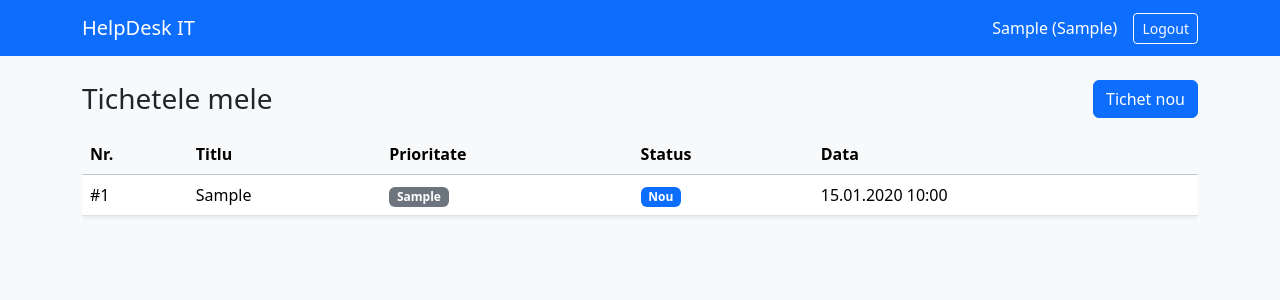
After one commit to vaduvalex17/HelpDesk-proiect, a Flask app: page /tickets in a window 1280 px wide. The commit adds this page. Shown: the top 300 px of the page. Run offline with Flask 3, Linux system fonts and the light colour scheme; a user stored in the database is signed in; tables that the repository leaves empty hold one stand-in row (values such as "Sample post").

Commit message:
feat: lista tichete (#18)

```diff
--- a/app/__init__.py
+++ b/app/__init__.py
@@ -2,7 +2,7 @@
 
 import os
 
-from flask import Flask, render_template
+from flask import Flask, redirect, url_for
 from flask_login import login_required
 
 from . import models  # noqa: F401  (înregistrează modelele)
@@ -37,6 +37,6 @@ def create_app(config=None):
     @app.route("/")
     @login_required
     def index():
-        return render_template("index.html")
+        return redirect(url_for("tickets.lista"))
 
     return app
--- /dev/null
+++ b/app/templates/_macros.html
@@ -0,0 +1,9 @@
+{% macro badge_prioritate(prioritate) -%}
+{% set culori = {"Scăzută": "secondary", "Medie": "info", "Ridicată": "warning", "Critică": "danger"} %}
+<span class="badge text-bg-{{ culori.get(prioritate, 'secondary') }}">{{ prioritate }}</span>
+{%- endmacro %}
+
+{% macro badge_status(status) -%}
+{% set culori = {"Nou": "primary", "În lucru": "warning", "Rezolvat": "success", "Închis": "dark"} %}
+<span class="badge text-bg-{{ culori.get(status, 'secondary') }}">{{ status }}</span>
+{%- endmacro %}
--- a/app/templates/base.html
+++ b/app/templates/base.html
@@ -9,7 +9,7 @@
 <body class="bg-light">
   <nav class="navbar navbar-expand-lg navbar-dark bg-primary mb-4">
     <div class="container">
-      <a class="navbar-brand" href="{{ url_for('index') }}">HelpDesk IT</a>
+      <a class="navbar-brand" href="{{ url_for('tickets.lista') }}">HelpDesk IT</a>
       {% if current_user.is_authenticated %}
       <div class="d-flex align-items-center gap-3">
         <span class="navbar-text text-white">{{ current_user.nume }} ({{ current_user.rol }})</span>
--- /dev/null
+++ b/app/templates/tickets/list.html
@@ -0,0 +1,31 @@
+{% extends "base.html" %}
+{% from "_macros.html" import badge_prioritate, badge_status %}
+{% block title %}Tichetele mele – HelpDesk IT{% endblock %}
+{% block content %}
+<div class="d-flex justify-content-between align-items-center mb-3">
+  <h1 class="h3 m-0">Tichetele mele</h1>
+  <a href="{{ url_for('tickets.creeaza') }}" class="btn btn-primary">Tichet nou</a>
+</div>
+{% if tichete %}
+<div class="table-responsive">
+  <table class="table table-hover bg-white shadow-sm align-middle">
+    <thead class="table-light">
+      <tr><th>Nr.</th><th>Titlu</th><th>Prioritate</th><th>Status</th><th>Data</th></tr>
+    </thead>
+    <tbody>
+      {% for tichet in tichete %}
+      <tr>
+        <td>#{{ tichet.id }}</td>
+        <td>{{ tichet.titlu }}</td>
+        <td>{{ badge_prioritate(tichet.prioritate) }}</td>
+        <td>{{ badge_status(tichet.status) }}</td>
+        <td>{{ tichet.creat_la.strftime("%d.%m.%Y %H:%M") }}</td>
+      </tr>
+      {% endfor %}
+    </tbody>
+  </table>
+</div>
+{% else %}
+<div class="alert alert-light border">Nu ai deschis încă niciun tichet.</div>
+{% endif %}
+{% endblock %}
--- a/app/tickets/routes.py
+++ b/app/tickets/routes.py
@@ -1,4 +1,4 @@
-"""Tichete: creare (F2)."""
+"""Tichete: creare (F2), listă (F3)."""
 
 from flask import flash, redirect, render_template, request, url_for
 from flask_login import current_user, login_required
@@ -45,8 +45,18 @@ def creeaza():
             db.session.add(tichet)
             db.session.commit()
             flash(f"Tichetul #{tichet.id} a fost creat.", "success")
-            return redirect(url_for("index"))
+            return redirect(url_for("tickets.lista"))
 
     return render_template(
         "tickets/new.html", categorii=categorii, prioritati=PRIORITATI, erori=erori
     )
+
+
+@bp.route("")
+@login_required
+def lista():
+    """F3 – „Tichetele mele”: angajatul își vede doar propriile tichete."""
+    tichete = db.session.execute(
+        db.select(Ticket).filter_by(autor_id=current_user.id).order_by(Ticket.creat_la.desc())
+    ).scalars().all()
+    return render_template("tickets/list.html", tichete=tichete)
```
Also changed, not shown: app/templates/index.html (deleted, +0 -8 lines), tests/test_home.py (+3 -3 lines), tests/test_tickets.py (+12 -0 lines).
